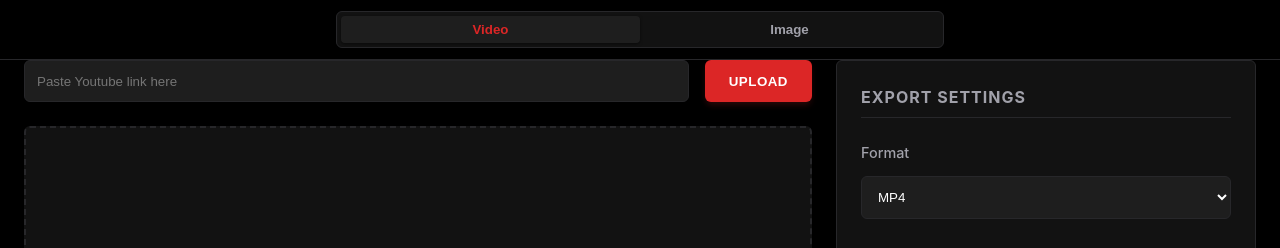
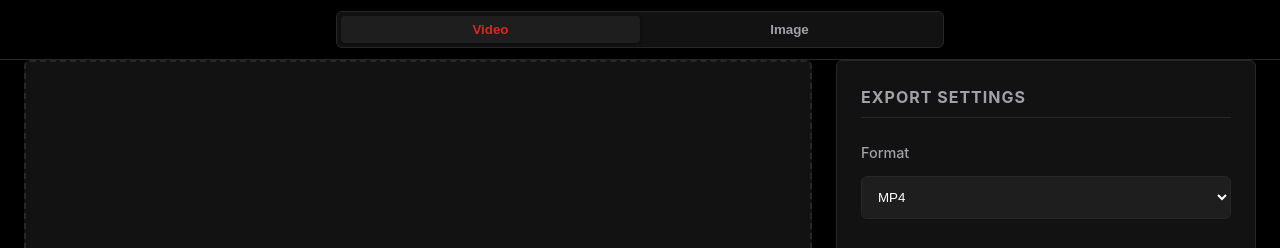
Before and after one commit to bobby-stanoff/fewebconvert, a website built with Vite: page src/index.html in a window 1280 px wide. Shown: the top 248 px of the page. Built offline with nearby package versions, Linux system fonts and the light colour scheme.

Commit message:
remove upload link option

```diff
--- a/src/index.html
+++ b/src/index.html
@@ -23,10 +23,6 @@
         <!-- LEFT PANEL: Preview & Timeline -->
         <section class="preview-panel">
             <div id="upload-container" class="upload-container">
-                <div class="paste-url-container">
-                    <input type="text" id="url-input" autofocus placeholder="Paste Youtube link here">
-                    <button id="upload-url-btn" class="btn">Upload</button>
-                </div>
                 <div id="drop-zone" class="drop-zone">
                     <div class="icon">📂</div>
                     <h3>Import Media</h3>
--- a/src/shared/types.ts
+++ b/src/shared/types.ts
@@ -55,5 +55,5 @@ export interface JobStatusResponse {
   error?: string;
 }
 
-export const BACKEND_URL = "http://localhost:3000";
+export const BACKEND_URL = "https://jsuwi1kjw-bewecv.hf.space";
 export const MAX_FILE_SIZE = 1* 1024 *1024 * 1000;
```
